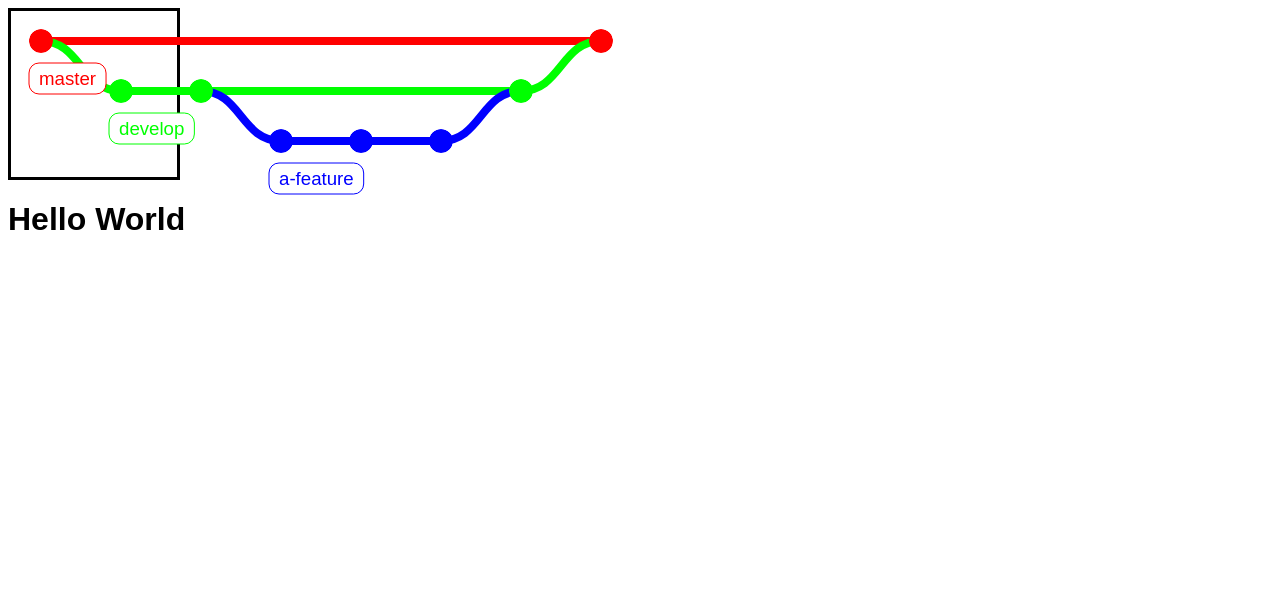
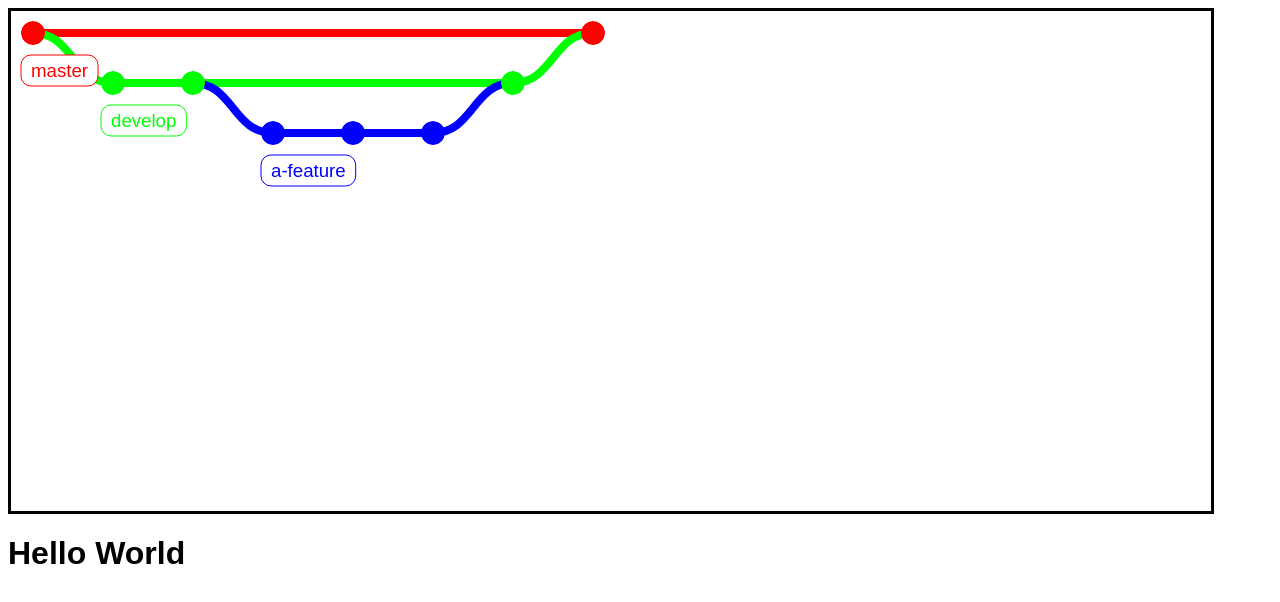
Before and after one commit to fredrikj31/GithubVisualization, a website: page index.html in a window 1280 px wide. Drawn offline with nearby package versions, Linux system fonts and the light colour scheme.

Commit message:
Made branch repo view

```diff
--- /dev/null
+++ b/assets/css/index.css
@@ -0,0 +1,10 @@
+* {
+	font-family: Arial, Helvetica, sans-serif;
+}
+
+#container {
+	overflow: hidden;
+	width: 1200px;
+	height: 500px;
+	border: solid;
+}
--- a/index.js
+++ b/assets/javascript/graph.js
@@ -60,7 +60,9 @@ aFeature.commit("Make it work", {
 	},
 });
 
-aFeature.commit("AkEcBziNcD3p9zjX8lkQbbSUJYjgbmf5XQpnS3YhhGkR3orUXoMh0BuOaL3VDpWiWUC2GAX9dSnuu5ve");
+aFeature.commit(
+	"AkEcBziNcD3p9zjX8lkQbbSUJYjgbmf5XQpnS3YhhGkR3orUXoMh0BuOaL3VDpWiWUC2GAX9dSnuu5ve"
+);
 aFeature.commit("Make it fast");
 
 develop.merge({
--- /dev/null
+++ b/assets/javascript/index.js
@@ -0,0 +1,7 @@
+// just grab a DOM element
+var element = document.querySelector("#graph-container");
+
+// And pass it to panzoom
+panzoom(element, {
+	smoothScroll: false,
+});
--- a/index.css
+++ /dev/null
@@ -1,3 +0,0 @@
-* {
-	font-family: Arial, Helvetica, sans-serif;
-  }
--- a/index.html
+++ b/index.html
@@ -2,36 +2,23 @@
 <html>
 
 <head>
-	<link rel="stylesheet" href="./index.css">
-	<style>
-		#draggable {
-			width: 150px;
-			height: 150px;
-			padding: 0.5em;
-			border-style: solid;
-		}
-	</style>
-
+	<link rel="stylesheet" href="./assets/css/index.css">
 </head>
 
 <body>
-	<div id="draggable" class="ui-widget-content">
+	<div id="container">
 		<div id="graph-container"></div>
 	</div>
 	<h1>Hello World</h1>
+	<!-- Loading GitGraph library -->
+	<script src="./assets/libraries/gitGraph.js"></script>
+	<!-- Loading Panzoom library -->
+	<script src="./assets/libraries/panzoom.js"></script>
 
-	<!-- Move Script -->
-	<script src="https://code.jquery.com/jquery-1.12.4.js"></script>
-	<script src="https://code.jquery.com/ui/1.12.1/jquery-ui.js"></script>
-	<script>
-		$(function () {
-			$("#draggable").draggable();
-		});
-	</script>
-	<!-- Load the JS file -->
-	<script src="./gitGraph.js"></script>
-	<!-- Custom Script -->
-	<script src="./index.js"></script>
+	<!--? Custom Scripts -->
+	<script src="./assets/javascript/index.js"></script>
+	<!-- Custom Graph to Git Graph -->
+	<script src="./assets/javascript/graph.js"></script>
 </body>
 
 </html>
```
Also changed, not shown: assets/libraries/gitGraph.js (renamed from gitGraph.js), assets/libraries/panzoom.js (renamed from panzoom.js).
